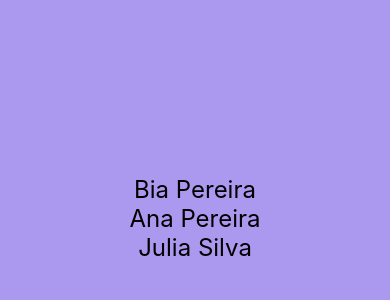
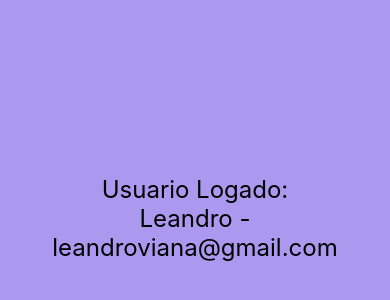
Before and after one commit to leandrocodes/react-native-cheatsheet, a React Native app: screen / in a window 390 px wide. Shown: the part 204-504 px from the top of the page. Built offline with nearby package versions, Linux system fonts and the light colour scheme.

Commit message:
conditional rendering component

```diff
--- a/src/App.js
+++ b/src/App.js
@@ -12,9 +12,10 @@ import { StyleSheet, SafeAreaView } from 'react-native'
 // import Counter from './components/counter/Counter'
 // import Diference from './components/Diference'
 // import EvenOrOdd from './components/EvenOrOdd'
+// import Parent from './components/relation/Parent'
+// import Child from './components/relation/Child'
 
-import Parent from './components/relation/Parent'
-import Child from './components/relation/Child'
+import UserLogged from './components/UserLogged'
 
 export default () => (
 	<SafeAreaView style={style.App}>
@@ -37,13 +38,16 @@ export default () => (
 		<EvenOrOdd num={5}></EvenOrOdd>
 		<EvenOrOdd num={13}></EvenOrOdd> */}
 
-		<Parent>
+		{/* <Parent>
 			<Child nome="Bia" sobrenome="Pereira"></Child>
 			<Child nome="Ana" sobrenome="Pereira"></Child>
 		</Parent>
 		<Parent>
 			<Child nome="Julia" sobrenome="Silva"></Child>
-		</Parent>
+		</Parent> */}
+
+			<UserLogged user={ {name: 'Leandro', email: 'leandroviana@gmail.com'} }></UserLogged>
+			<UserLogged user={ {name: 'Leandro'} }></UserLogged>
 
 	</SafeAreaView>
 )
--- /dev/null
+++ b/src/components/If.js
@@ -0,0 +1,7 @@
+export default props => {
+  if (props.test) {
+    return props.children
+  } else {
+    return false
+  }
+}
--- /dev/null
+++ b/src/components/UserLogged.js
@@ -0,0 +1,15 @@
+import React from 'react'
+import { Text } from 'react-native'
+import Style from './style'
+import If from './If'
+
+export default ({ user = {} }) => {
+  return (
+    <>
+      <If test={user && user.name && user.email}>
+        <Text style={Style.text}>Usuario Logado:</Text>
+        <Text style={Style.text}>{user.name} - {user.email}</Text>
+      </If>
+    </>
+   )
+}
```
